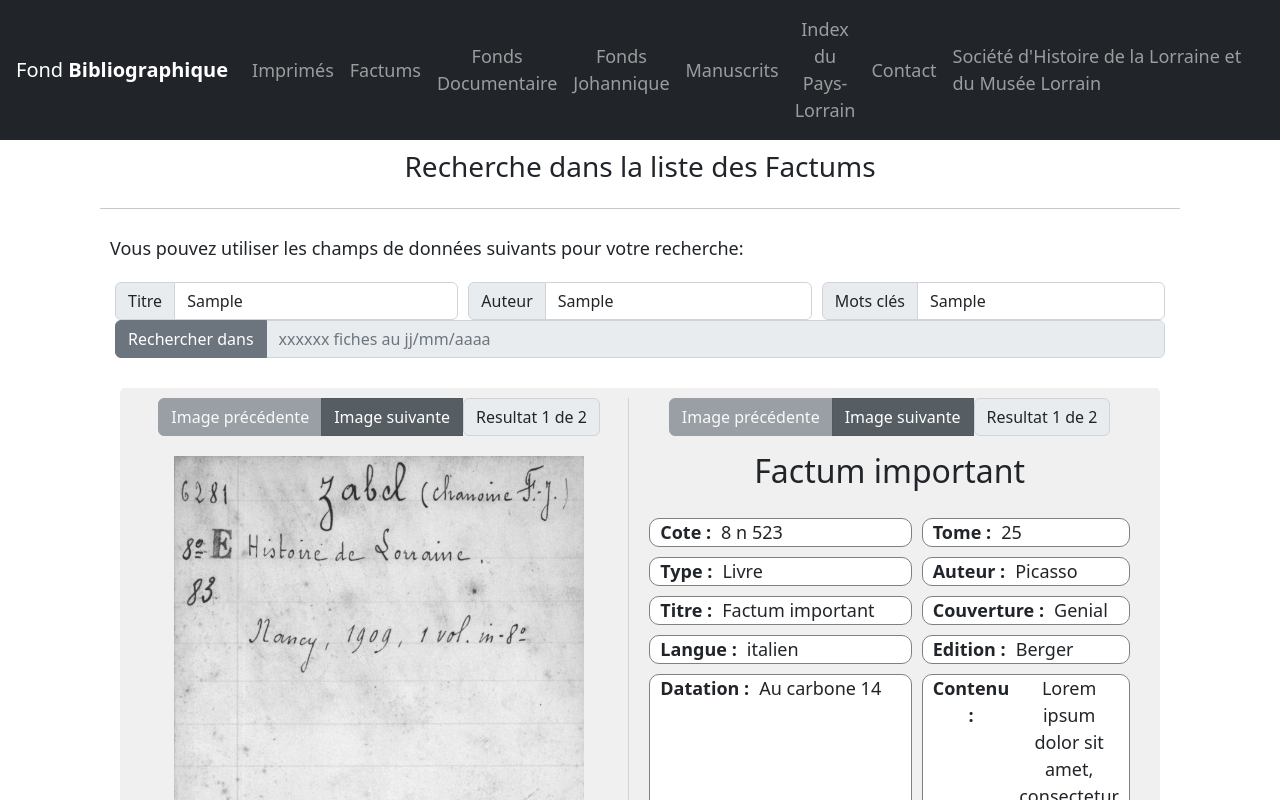
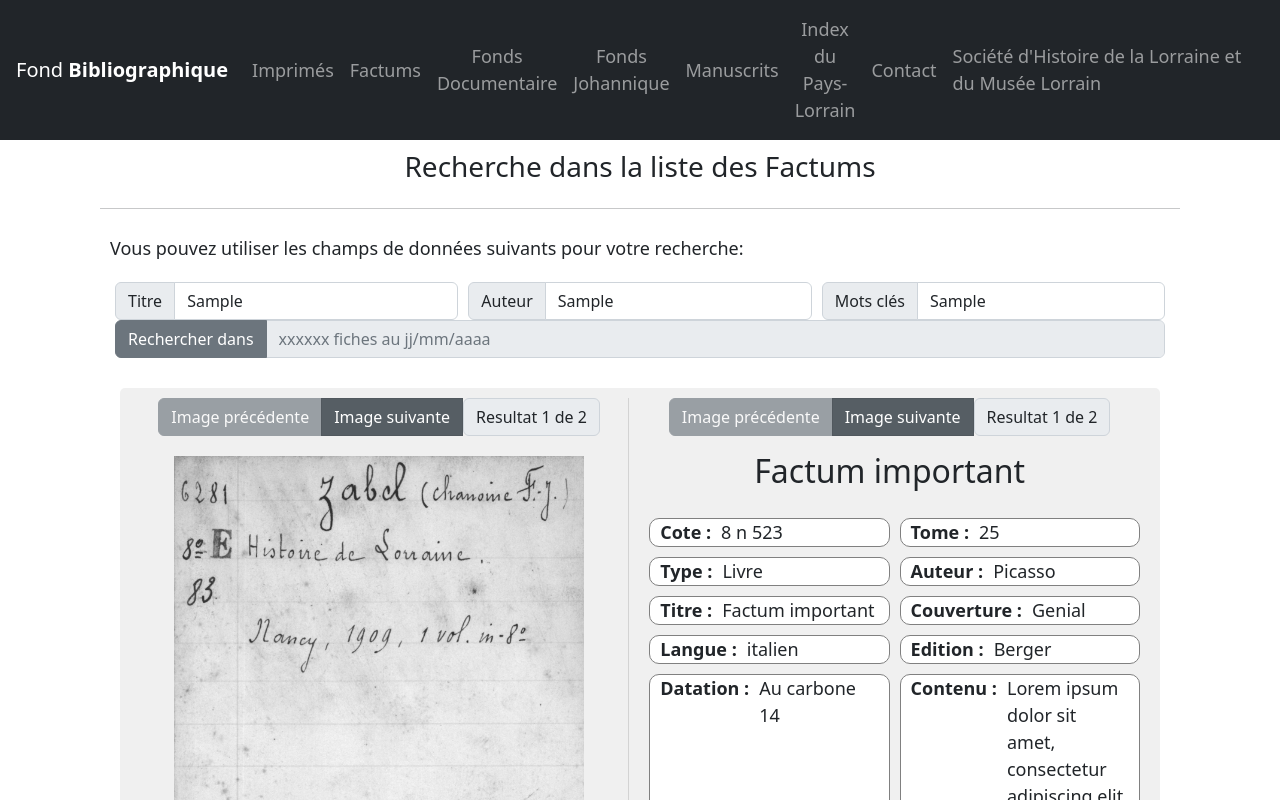
Before and after one commit to loicbefve/BiblioSHLML, a React (Vite) app: page /factums in a window 1280 px wide. Both pictures are taken after typing "Sample", "Sample", "Sample" into the empty fields and a click on the button "Rechercher dans". Shown: the top 800 px of the page. Built offline with nearby package versions, Linux system fonts and the light colour scheme.

Commit message:
Améliore l'affichage des métadonnées pour du texte potentiellement long

```diff
--- a/src/components/metadata/MetadataItem.tsx
+++ b/src/components/metadata/MetadataItem.tsx
@@ -3,7 +3,6 @@ import styled from 'styled-components';
 const MetadataWrapper = styled.div`
   padding: 0 10px;
   border: solid 1px grey;
-  text-align: center;
   background-color: white;
   border-radius: 10px;
 `;
@@ -19,6 +18,8 @@ const MetadataName = styled.div`
 
 const MetadataValue = styled.div`
   margin-left: 10px;
+  flex: 1;
+  text-align: left;
 `;
 
 interface IProps {
--- a/src/components/metadata/MetadataViewer.tsx
+++ b/src/components/metadata/MetadataViewer.tsx
@@ -12,7 +12,7 @@ const MetadataViewerWrapper = styled.div`
 const MetadatasWrapper = styled.div`
   display: grid;
   grid-gap: 10px;
-  grid-template-columns: auto auto;
+  grid-template-columns: 50% 50%;
   padding: 20px;
 `;
 
```
